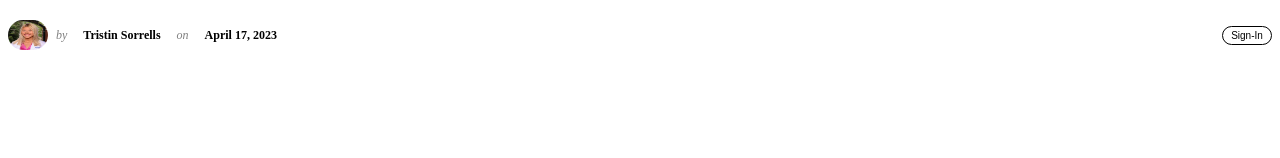
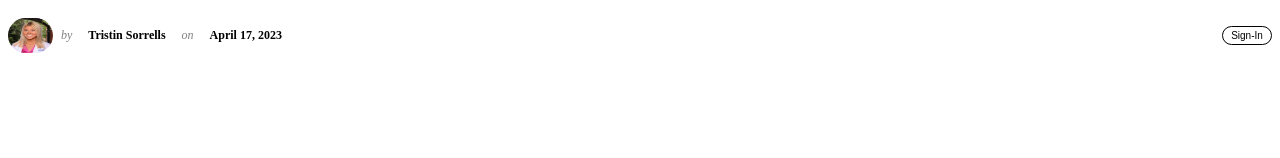
Before and after one commit to Tristinsorrells1/Personal-Blog-With-OAuth, a Next.js app: page / in a window 1280 px wide. Shown: the top 158 px of the page. Built offline with nearby package versions, Linux system fonts and the light colour scheme; no server answers.

Commit message:
Resize picture

```diff
--- a/src/styles/globals.css
+++ b/src/styles/globals.css
@@ -42,8 +42,8 @@ body {
   border-radius: 30px;
   height: 6vh;
   width: 10vw;
-  max-height: 30px;
-  max-width: 40px;
+  max-height: 35px;
+  max-width: 45px;
 }
 
 .article-title {
```
